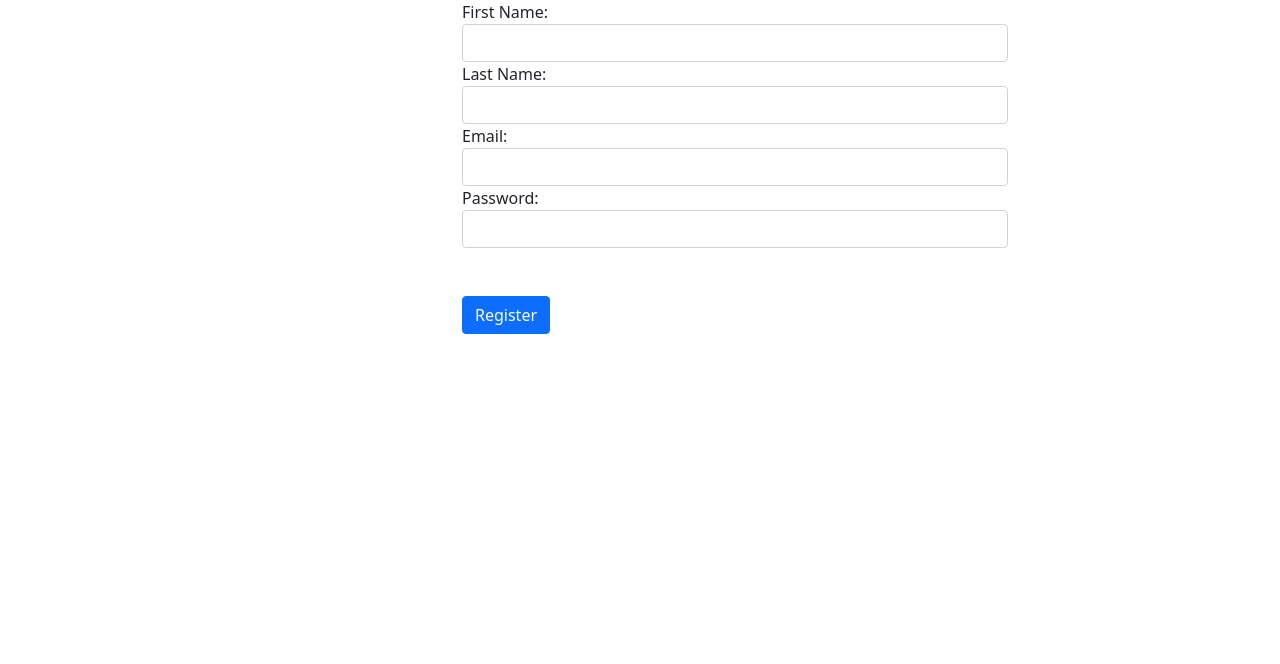
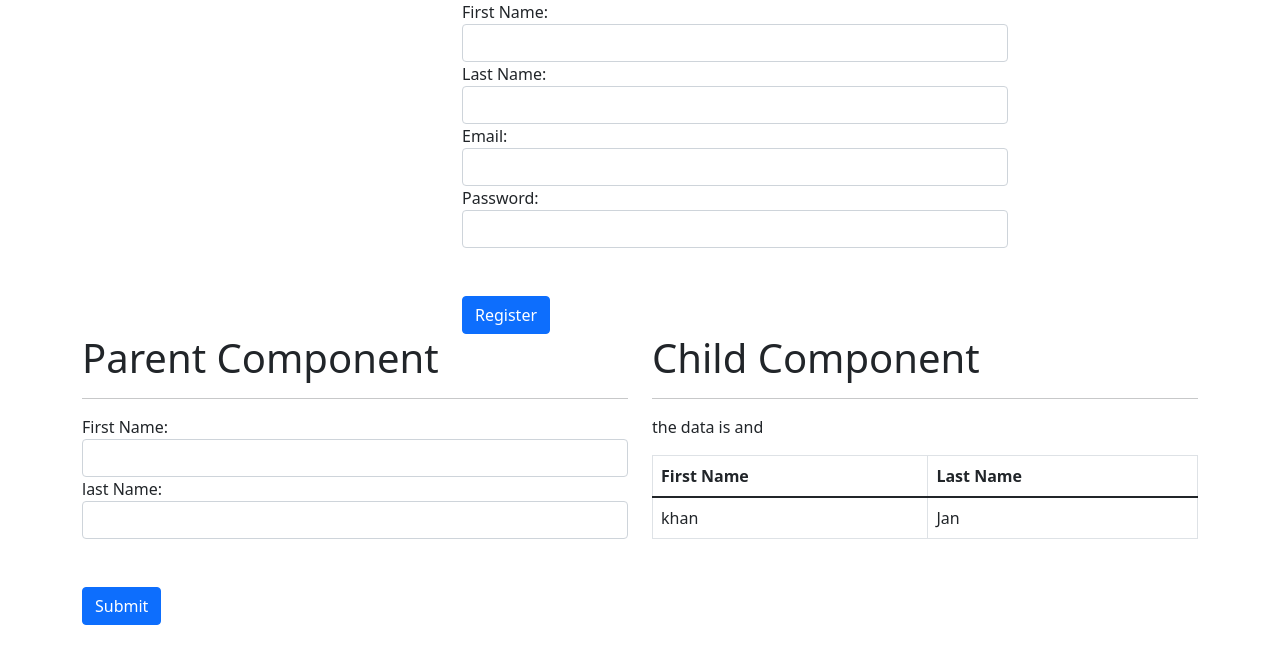
Before and after one commit to SafiullahOmar/Angular-Reactive-Form, an Angular app: page / in a window 1280 px wide. Shown: the top 664 px of the page. Built offline with nearby package versions, Linux system fonts and the light colour scheme.

Commit message:
Passing data from parent to child using Input , @ view data

```diff
--- a/src/app/app.component.html
+++ b/src/app/app.component.html
@@ -46,4 +46,37 @@
       </form>
     </div>
   </div>
+  <div class="row">
+    <div class="col-md-6">
+
+      <h1>Parent Component</h1>
+      <hr>
+      <div class=" form-group">
+        <div class="form-group">
+          <label for="" class="firstName">First Name:</label>
+          <input type="text" #firstname class="form-control">
+
+        </div>
+      </div>
+      <div class="form-group">
+        <label for="" class="lastName">last Name:</label>
+        <input type="text" #lastname  class="form-control">
+
+      </div>
+
+      <div class="form-group mt-5">
+        <button class="btn btn-block btn-primary" (click)="getValue(firstname.value,lastname.value)" >Submit</button>
+        {{message}}
+      </div>
+
+
+    </div>
+    <div class="col-md-6">
+      <h1>Child Component</h1>
+      <hr>
+      <app-child [childData]="objParrent"></app-child>
+    </div>
+
+
+  </div>
 </div>
--- a/src/app/app.component.ts
+++ b/src/app/app.component.ts
@@ -1,5 +1,8 @@
-import { Component } from '@angular/core';
+import { Component, ViewChild } from '@angular/core';
 import { FormBuilder, FormGroup, Validators } from '@angular/forms';
+import { last } from 'rxjs';
+import { ChildComponent } from './child/child.component';
+
 
 @Component({
   selector: 'app-root',
@@ -7,9 +10,18 @@ import { FormBuilder, FormGroup, Validators } from '@angular/forms';
   styleUrls: ['./app.component.css']
 })
 export class AppComponent {
+  @ViewChild(ChildComponent) viewdata!:ChildComponent;
+
   title = 'ReactiveForm';
   registerForm!:FormGroup;
   submitted=false;
+  objParrent={"firstName":'',"lastName":''};
+  message:string='';
+
+  getValue(firstName:any,lastName:any){
+    this.objParrent={"firstName":firstName,"lastName":lastName};
+     this.message= this.viewdata.updateData(this.objParrent);
+    }
 
   constructor (private formBuilder :FormBuilder){}
   ngOnInit(){
@@ -24,6 +36,7 @@ export class AppComponent {
   }
 
   onSubmit(){
+
     this.submitted=true;
     if(this.registerForm.invalid)
     return;
@@ -32,4 +45,5 @@ export class AppComponent {
 
   }
 
+
 }
--- a/src/app/app.module.ts
+++ b/src/app/app.module.ts
@@ -4,11 +4,13 @@ import { BrowserModule } from '@angular/platform-browser';
 import { AppRoutingModule } from './app-routing.module';
 import { AppComponent } from './app.component';
 import {ReactiveFormsModule} from '@angular/forms';
+import { ChildComponent } from './child/child.component';
 
 
 @NgModule({
   declarations: [
-    AppComponent
+    AppComponent,
+    ChildComponent
   ],
   imports: [
     BrowserModule,
--- /dev/null
+++ b/src/app/child/child.component.html
@@ -0,0 +1,17 @@
+<p>the data is {{childData.firstName}} and {{childData.lastName}}</p>
+
+<table class="table table-bordered">
+    <thead>
+        <tr>
+            <th>First Name</th>
+            <th>Last Name</th>
+        </tr>
+    </thead>
+    <tbody *ngFor="let item of objArray">
+        <tr>
+            <td>{{item.firstName}}</td>
+            <td>{{item.lastName}}</td>
+        </tr>
+
+    </tbody>
+</table>
--- /dev/null
+++ b/src/app/child/child.component.ts
@@ -0,0 +1,23 @@
+import { Component, OnInit,Input } from '@angular/core';
+
+@Component({
+  selector: 'app-child',
+  templateUrl: './child.component.html',
+  styleUrls: ['./child.component.css']
+})
+export class ChildComponent implements OnInit {
+
+  @Input () childData:any;
+
+  objArray=[{"firstName":"khan","lastName":"Jan"}];
+
+  updateData(obj:any){
+      this.objArray.push(obj);
+      return "Data is Successfully added by Name of "+obj.firstName;
+  }
+  constructor() { }
+
+  ngOnInit(): void {
+  }
+
+}
```
Also changed, not shown: src/app/child/child.component.css (added), 1 other file (tests, documents, lock files or other folders).
